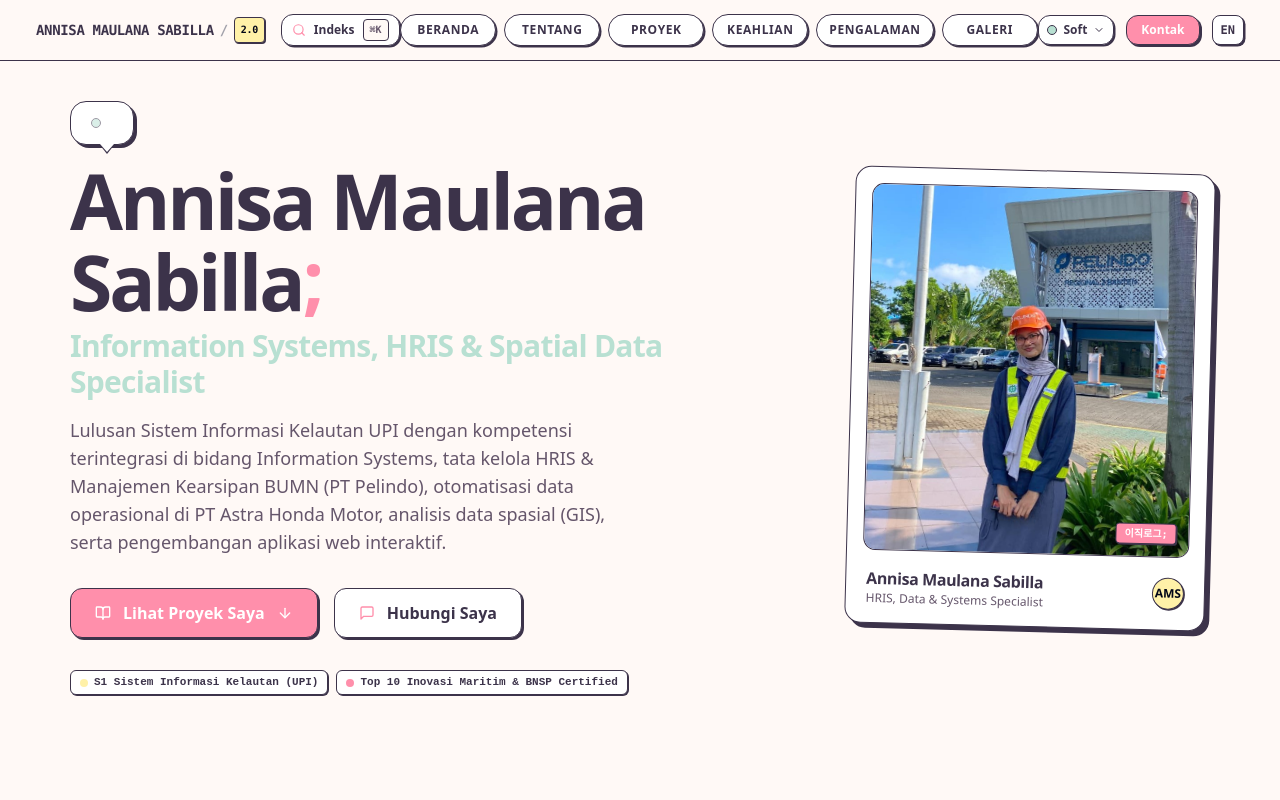
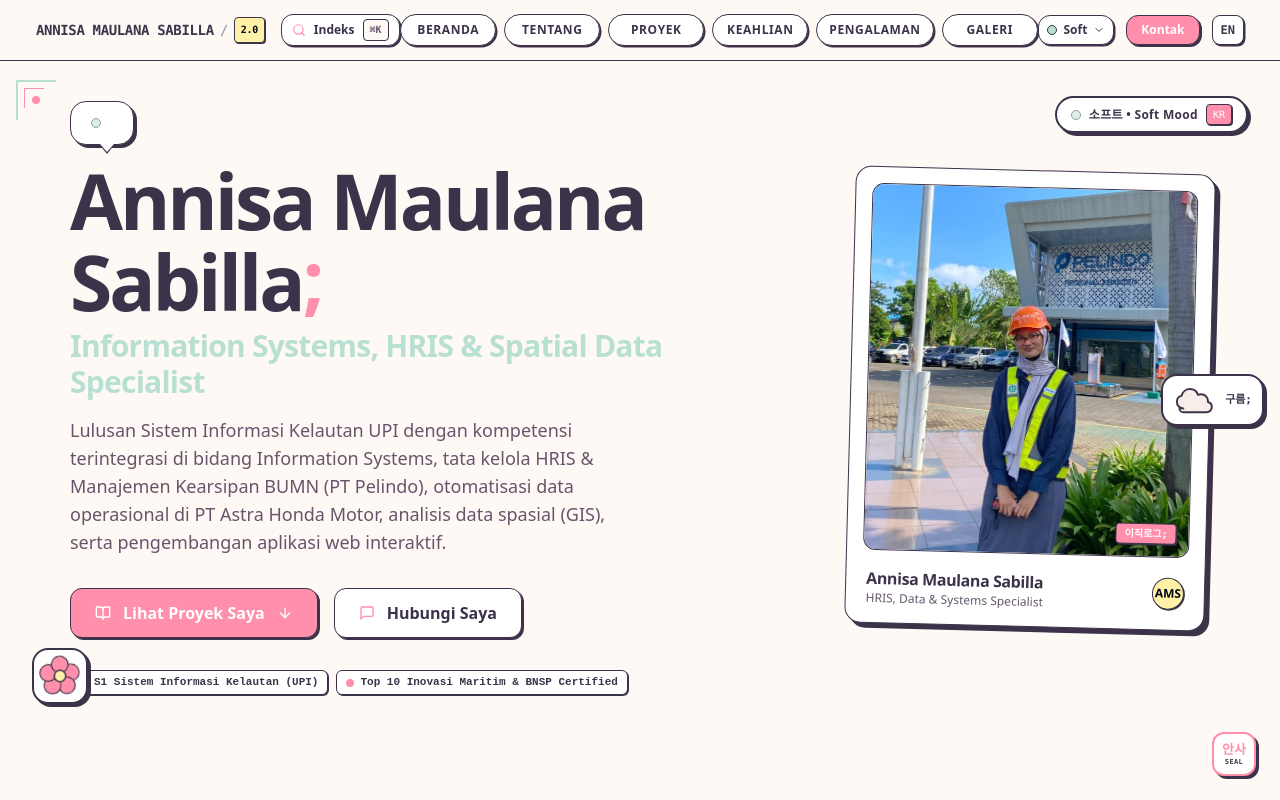
Before and after one commit to AbdiDzikry/Porto-Nisa, a Vue app: page / in a window 1280 px wide. Shown: the top 800 px of the page. Built offline with nearby package versions, Linux system fonts and the light colour scheme.

Commit message:
feat: enable korean aesthetic ornaments on both soft and matcha themes

```diff
--- a/src/components/ui/KoreanOrnaments.vue
+++ b/src/components/ui/KoreanOrnaments.vue
@@ -5,65 +5,67 @@ defineProps({
 </script>
 
 <template>
-  <!-- Korean Ornaments for Matcha Theme (themePref === 'rose') -->
+  <!-- Korean Ornaments for Matcha ('rose') and Soft Pastel ('soft') -->
   <div
-    v-if="themePref === 'rose'"
+    v-if="themePref === 'rose' || themePref === 'soft'"
     class="korean-ornaments-root pointer-events-none select-none z-20"
     aria-hidden="true"
   >
     <!-- 1. Top-Right Floating Korean Decal Sticker (Aesthetic Webtoon Pill) -->
     <div class="fixed top-24 right-4 sm:right-8 z-30 transition-transform hover:scale-105 duration-300">
-      <div class="flex items-center gap-2 bg-[#F3F8F2] border-2 border-[#2A3D36] px-3.5 py-1.5 rounded-full shadow-[2.5px_2.5px_0px_#2A3D36]">
-        <span class="w-2.5 h-2.5 rounded-full bg-[#84A59D] border border-[#2A3D36] animate-pulse"></span>
-        <span class="font-bold text-xs text-[#264653] font-sans tracking-wide">말차 • Matcha Mood</span>
-        <span class="text-[10px] bg-[#D9777F] text-white font-mono px-1.5 py-0.5 rounded border border-[#2A3D36] shadow-[1px_1px_0px_#2A3D36]">KR</span>
+      <div class="flex items-center gap-2 bg-[var(--surface-panel)] border-2 border-[var(--comic-border)] px-3.5 py-1.5 rounded-full shadow-comic">
+        <span class="w-2.5 h-2.5 rounded-full bg-[var(--brand-mint)] border border-[var(--comic-border)] animate-pulse"></span>
+        <span class="font-bold text-xs text-[var(--ink-primary)] font-sans tracking-wide">
+          {{ themePref === 'rose' ? '말차 • Matcha Mood' : '소프트 • Soft Mood' }}
+        </span>
+        <span class="text-[10px] bg-[var(--brand-coral)] text-white font-mono px-1.5 py-0.5 rounded border border-[var(--comic-border)] shadow-[1px_1px_0px_var(--comic-border)]">KR</span>
       </div>
     </div>
 
     <!-- 2. Korean Plum Blossom (Maehwa 5-Petals Floral) on Left Bottom -->
     <div class="fixed bottom-24 left-4 sm:left-8 z-30">
-      <div class="relative w-14 h-14 flex items-center justify-center p-1 bg-[#F3F8F2]/90 border-2 border-[#2A3D36] rounded-2xl shadow-[3px_3px_0px_#2A3D36]">
-        <svg viewBox="0 0 100 100" class="w-full h-full text-[#D9777F] animate-spin-very-slow fill-current">
-          <circle cx="50" cy="24" r="19" fill="#D9777F" stroke="#2A3D36" stroke-width="2.5" />
-          <circle cx="75" cy="42" r="19" fill="#D9777F" stroke="#2A3D36" stroke-width="2.5" />
-          <circle cx="65" cy="73" r="19" fill="#D9777F" stroke="#2A3D36" stroke-width="2.5" />
-          <circle cx="35" cy="73" r="19" fill="#D9777F" stroke="#2A3D36" stroke-width="2.5" />
-          <circle cx="25" cy="42" r="19" fill="#D9777F" stroke="#2A3D36" stroke-width="2.5" />
-          <circle cx="50" cy="50" r="13" fill="#F6BD60" stroke="#2A3D36" stroke-width="3" />
+      <div class="relative w-14 h-14 flex items-center justify-center p-1 bg-[var(--surface-panel)] border-2 border-[var(--comic-border)] rounded-2xl shadow-comic">
+        <svg viewBox="0 0 100 100" class="w-full h-full text-[var(--brand-pink)] animate-spin-very-slow fill-current">
+          <circle cx="50" cy="24" r="19" fill="var(--brand-pink)" stroke="var(--comic-border)" stroke-width="2.5" />
+          <circle cx="75" cy="42" r="19" fill="var(--brand-pink)" stroke="var(--comic-border)" stroke-width="2.5" />
+          <circle cx="65" cy="73" r="19" fill="var(--brand-pink)" stroke="var(--comic-border)" stroke-width="2.5" />
+          <circle cx="35" cy="73" r="19" fill="var(--brand-pink)" stroke="var(--comic-border)" stroke-width="2.5" />
+          <circle cx="25" cy="42" r="19" fill="var(--brand-pink)" stroke="var(--comic-border)" stroke-width="2.5" />
+          <circle cx="50" cy="50" r="13" fill="var(--brand-butter)" stroke="var(--comic-border)" stroke-width="3" />
         </svg>
       </div>
     </div>
 
     <!-- 3. Korean Traditional Cloud (Gureum) Floating Ambient Decor (Mid Right) -->
     <div class="fixed top-1/2 right-4 -translate-y-1/2 z-20 hidden md:block">
-      <div class="bg-[#F3F8F2] border-2 border-[#2A3D36] rounded-2xl p-2.5 shadow-[3px_3px_0px_#2A3D36] flex items-center gap-2">
-        <svg width="44" height="28" viewBox="0 0 68 42" fill="none" class="text-[#84A59D]">
+      <div class="bg-[var(--surface-panel)] border-2 border-[var(--comic-border)] rounded-2xl p-2.5 shadow-comic flex items-center gap-2">
+        <svg width="44" height="28" viewBox="0 0 68 42" fill="none" class="text-[var(--brand-mint)]">
           <path
             d="M16 34C10.4772 34 6 29.5228 6 24C6 19.3431 9.18247 15.4312 13.5 14.3033C14.7176 8.35821 19.9861 4 26.25 4C32.062 4 37.0182 7.76569 38.6471 13.067C40.0901 12.383 41.7246 12 43.4444 12C49.2741 12 54 16.701 54 22.5C54 23.0159 53.963 23.5232 53.8916 24.0192C57.4042 24.8967 60 28.0583 60 31.8182C60 36.3368 56.3262 40 51.7931 40H16C12.6863 40 10 37.3137 10 34"
-            stroke="#2A3D36"
+            stroke="var(--comic-border)"
             stroke-width="3"
             stroke-linecap="round"
             stroke-linejoin="round"
-            fill="#E5EFE4"
+            fill="var(--surface-subtle)"
           />
         </svg>
-        <span class="font-mono text-[11px] font-black text-[#264653]">구름;</span>
+        <span class="font-mono text-[11px] font-black text-[var(--ink-primary)]">구름;</span>
       </div>
     </div>
 
     <!-- 4. Korean Dojang (Traditional Red Seal Stamp) on Bottom Right -->
     <div class="fixed bottom-6 right-6 z-30">
-      <div class="w-11 h-11 border-2 border-[#D9777F] rounded-xl flex flex-col items-center justify-center bg-[#F3F8F2] text-[#D9777F] shadow-[2.5px_2.5px_0px_#2A3D36]">
+      <div class="w-11 h-11 border-2 border-[var(--brand-coral)] rounded-xl flex flex-col items-center justify-center bg-[var(--surface-panel)] text-[var(--brand-coral)] shadow-comic">
         <span class="font-black text-[13px] leading-tight">안사</span>
-        <span class="font-mono text-[7px] font-bold uppercase tracking-wider text-[#264653]">SEAL</span>
+        <span class="font-mono text-[7px] font-bold uppercase tracking-wider text-[var(--ink-primary)]">SEAL</span>
       </div>
     </div>
 
     <!-- 5. Korean Lattice (Changhoji) Corner Ornament (Top Left) -->
     <div class="fixed top-20 left-4 z-20 hidden lg:block">
-      <div class="w-10 h-10 border-t-2 border-l-2 border-[#84A59D] relative">
-        <div class="absolute top-1.5 left-1.5 w-5 h-5 border-t border-l border-[#D9777F]"></div>
-        <div class="absolute top-3.5 left-3.5 w-2 h-2 rounded-full bg-[#E07A5F]"></div>
+      <div class="w-10 h-10 border-t-2 border-l-2 border-[var(--brand-mint)] relative">
+        <div class="absolute top-1.5 left-1.5 w-5 h-5 border-t border-l border-[var(--brand-pink)]"></div>
+        <div class="absolute top-3.5 left-3.5 w-2 h-2 rounded-full bg-[var(--brand-coral)]"></div>
       </div>
     </div>
   </div>
```
